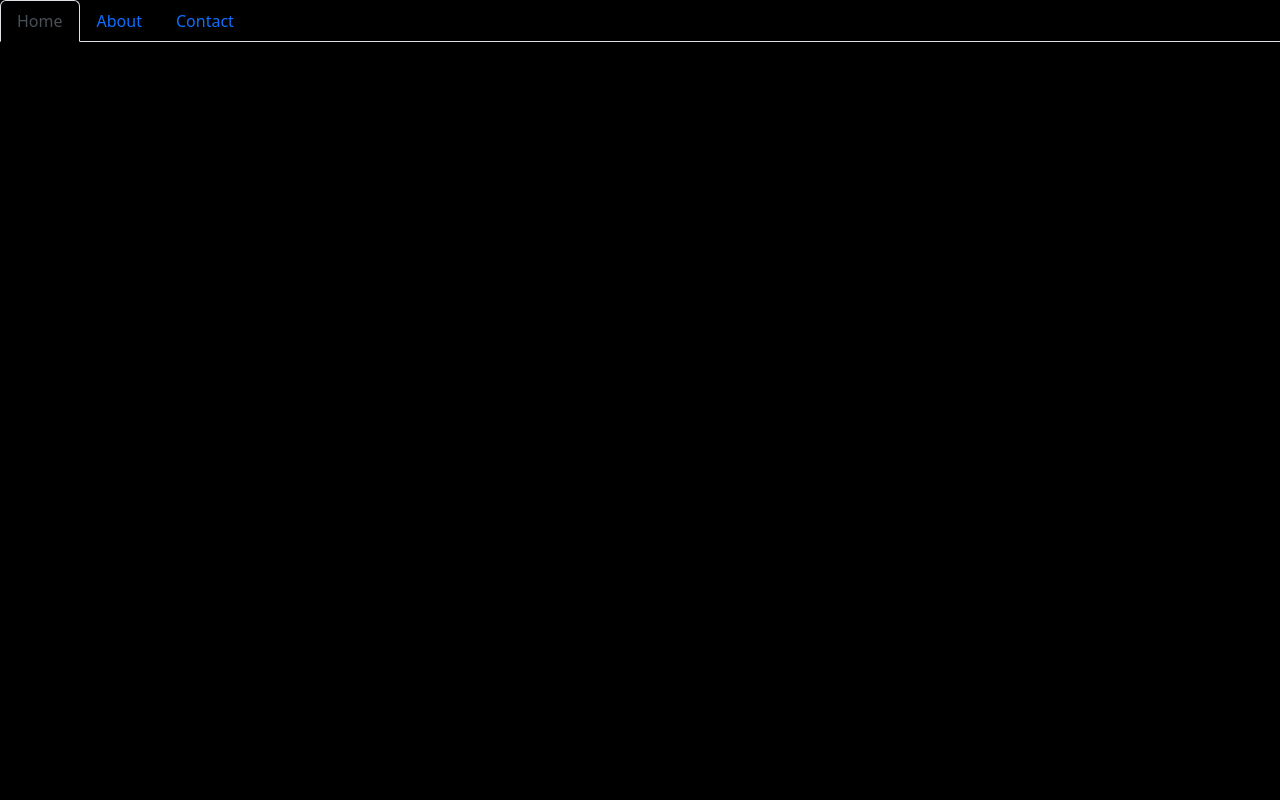
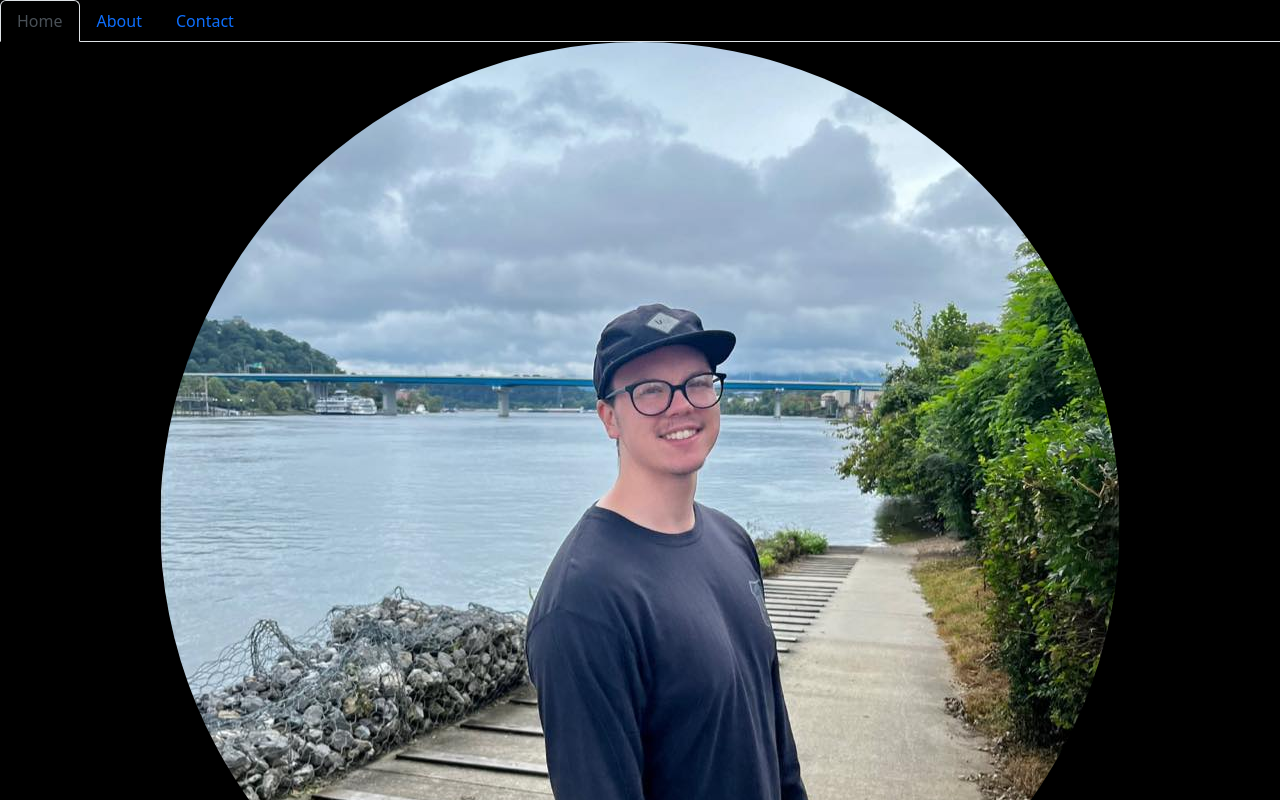
Before and after one commit to elilogbro/portfolio-rails, a React (Create React App) app in the folder client/: page / in a window 1280 px wide. Shown: the top 800 px of the page. Built offline with nearby package versions, Linux system fonts and the light colour scheme.

Commit message:
finished part of Home component

```diff
--- a/client/src/App.js
+++ b/client/src/App.js
@@ -7,6 +7,7 @@ import Navigation from './components/Navigation';
 import About from './components/About';
 
 function App() {
+
   return (
     <div>
       <Navigation />
--- a/client/src/components/Home.js
+++ b/client/src/components/Home.js
@@ -1,10 +1,19 @@
-
+import Image from 'react-bootstrap/Image'
+import Container from 'react-bootstrap/Container'
+import Row from 'react-bootstrap/Row'
 
 function Home() {
     return (
-        <div>
-
-        </div>
+        <Container fluid className="d-flex justify-content-center">
+            <Row>
+                <Image
+                    roundedCircle
+                    fluid
+                    src={'/me.jpg'}
+                    alt="me"
+                />
+            </Row>
+        </Container>
     )
 }
 
--- a/client/src/components/Navigation.js
+++ b/client/src/components/Navigation.js
@@ -3,7 +3,7 @@ import { LinkContainer } from 'react-router-bootstrap';
 
 function Navigation() {
     return (
-        <Nav variant="tabs" className="fixed-top">
+        <Nav variant="tabs" sticky="top">
             <Nav.Item>
                 <LinkContainer to="/">
                     <Nav.Link>Home</Nav.Link>
```
Also changed, not shown: client/public/me.jpg (added).
